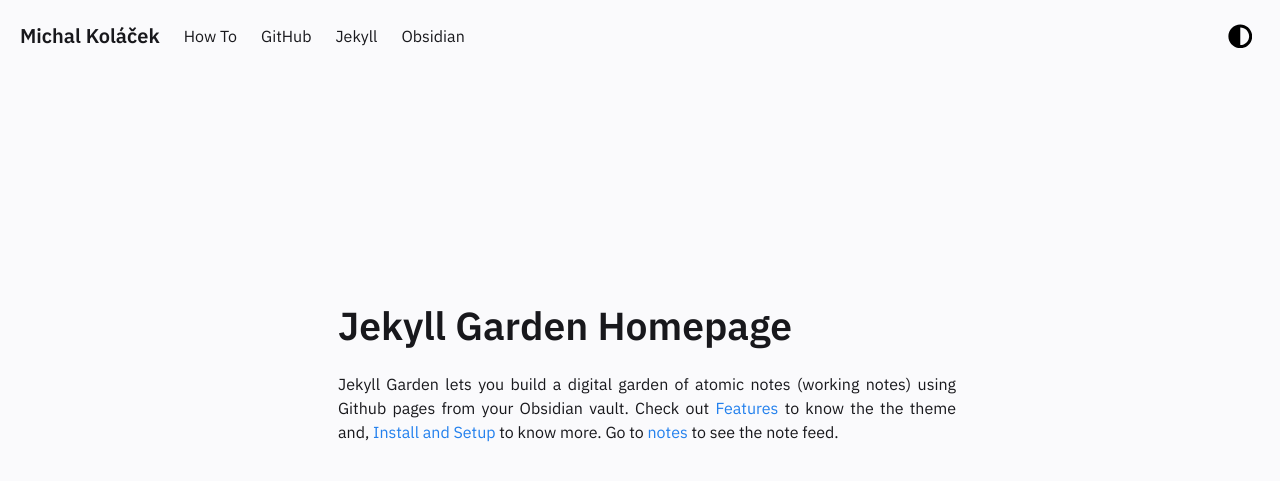
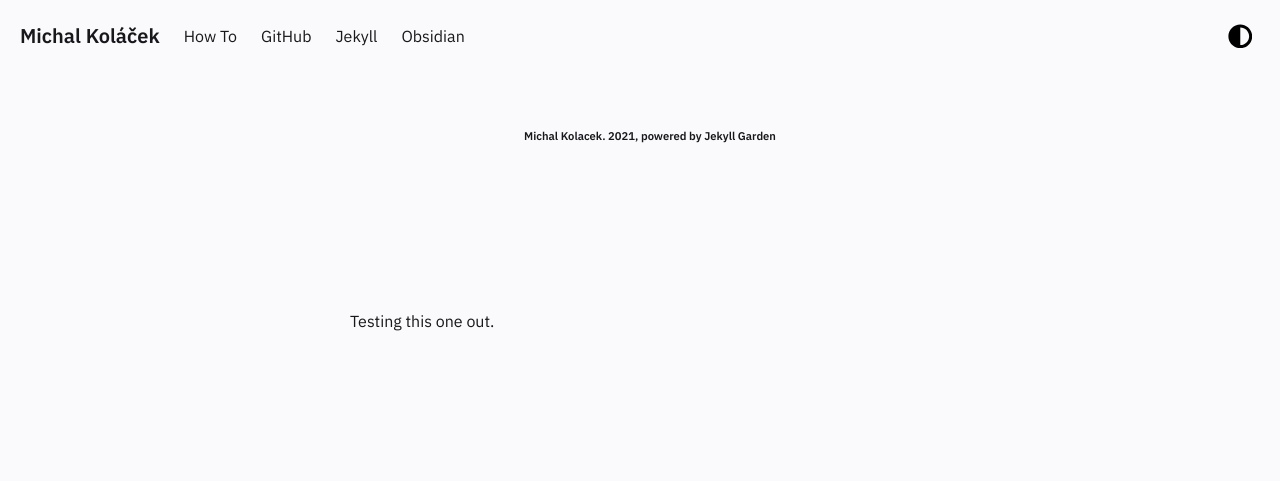
Before and after one commit to one-data-cookie/one-data-cookie.github.io, a Jekyll site: the page built from pages/index.md, in a window 1280 px wide. Shown: the top 481 px of the page. Built offline with Jekyll 4.4.1, drawn with Linux system fonts in a browser that asks for light colours.

Commit message:
move homepage from html to md

```diff
--- a/_config.yml
+++ b/_config.yml
@@ -79,7 +79,7 @@
   flashcards:
     enabled: false #Not supported in NotesGadern theme
   homepage:
-    enabled: true ##If you need a homepage, change this to true and edit _includes/homepage.html
+    enabled: true ##If you need a homepage, change this to true and edit index.md
 
 encoding: utf-8
 
--- a/_layouts/post.html
+++ b/_layouts/post.html
@@ -70,15 +70,15 @@
     {%- include header.html -%}
     <section class="section">
         <div class="columns is-centered">
-            <!--- CASE 1 : Homepage-->
+            <!--- CASE 1 : Homepage--><!---
 
             {%- if page.permalink == "/" -%}
                     {%- if site.preferences.homepage.enabled -%}
-                            <!--- Show Homepage -->
+                            <!--- Show Homepage --><!---
                             {%- include homepage.html -%}
                             <script src="/assets/js/mode-switcher.js"></script>
                     {%- else -%}
-                            <!--- Show Feed Part -->
+                            <!--- Show Feed Part --><!---
                     <div class="column is-half">
                             {%- include feed.html -%}
                             {%- include footer.html -%}
@@ -127,9 +127,9 @@
                         <h1>{{page.title}}</h1>
                         {%- include content.html -%}
                         {%- include footer.html -%}
-
                     </main>
                 </div>
+                <script src="/assets/js/mode-switcher.js"></script>
             {%- endif -%}
 
             <!--- CASE 4 :  Blog Listing page -->
--- a/pages/index.md
+++ b/pages/index.md
@@ -4,4 +4,11 @@
 
 layout: post
 permalink: /
+content-type: eg
 ---
+
+<div class="column is-half block homeblock">
+
+Testing this one out.
+
+</div>
```
